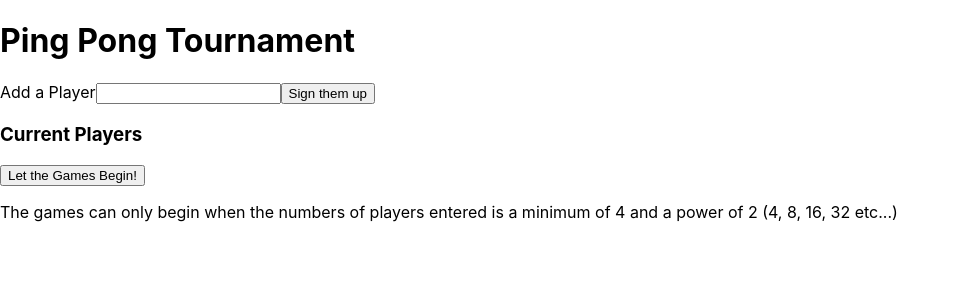
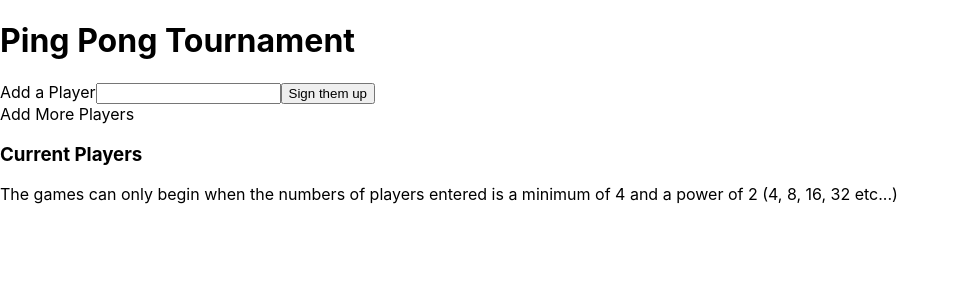
Before and after one commit to dredgos/develop-me--technical-challenge, a React (Create React App) app: page / in a window 1280 px wide. Shown: the top 300 px of the page, without its empty margins (0-960 px from the left). Built offline with nearby package versions, Linux system fonts and the light colour scheme.

Commit message:
Added check to ensure players is a power of 2 and at least 4

```diff
--- a/src/components/addPlayer/AddPlayer.js
+++ b/src/components/addPlayer/AddPlayer.js
@@ -1,10 +1,15 @@
 import { useState } from "react";
 import Button from "../button/Button"
 
-const AddPlayer = ({ addNewPlayer, players }) => {
+const AddPlayer = ({ addNewPlayer, players, startTourney }) => {
 
     const [input, setInput] = useState("");
-    const [inputError, setInputError] = useState(false)
+    const [inputError, setInputError] = useState(false);
+    let [enoughPlayers, setEnoughPlayers] = useState(false);
+
+    const powerOfTwo = (x) => {
+        return x >= 4 && Math.log2(x) % 1 === 0;
+    }
 
     const handlePlayerName = (e) => {
         setInput(e.currentTarget.value);
@@ -18,13 +23,14 @@ const AddPlayer = ({ addNewPlayer, players }) => {
         } else {
             e.preventDefault();
             addNewPlayer(input);
+            setEnoughPlayers(powerOfTwo(players.length + 1));
             setInput("");
         }
     }
 
     return (
         <>
-        <form onSubmit={handleSubmit}>
+            <form onSubmit={handleSubmit} >
                 <label htmlFor="newplayer">Add a Player</label>
                 <input
                     required
@@ -35,6 +41,7 @@ const AddPlayer = ({ addNewPlayer, players }) => {
                 />
                 <Button buttonText="Sign them up" />
             </form>
+            {enoughPlayers ? <button onClick={startTourney}>Let the Games Begin!</button> : "Add More Players"}
             {inputError ? <p>That player is already signed up</p> : null}
         </>
     );
--- a/src/components/addPlayer/index.js
+++ b/src/components/addPlayer/index.js
@@ -1,6 +1,7 @@
 import { connect } from 'react-redux';
-import { addPlayer } from '../../data/actions/State';
+import { addPlayer, prepareTournament } from '../../data/actions/State';
 import AddPlayer from './AddPlayer';
+
 
 const mapStateToProps = (state) => {
     return {
@@ -12,7 +13,8 @@ const mapStateToProps = (state) => {
 
 const mapDispatchToProps = (dispatch) => {
     return {
-        addNewPlayer: (data) => dispatch(addPlayer(data))
+        addNewPlayer: (data) => dispatch(addPlayer(data)),
+        startTourney: (data) => dispatch(prepareTournament(data))
     }
 }
 
--- a/src/components/playerList/PlayerList.js
+++ b/src/components/playerList/PlayerList.js
@@ -7,7 +7,6 @@ const PlayerList = ({ players, startTourney }) => {
                     <li key={index}>{player}</li>
                 ))}
             </ul>
-            <button onClick={startTourney}>Let the Games Begin!</button>
         </section>
     );
 };
--- a/src/components/playerList/index.js
+++ b/src/components/playerList/index.js
@@ -1,20 +1,16 @@
 import { connect } from 'react-redux';
 import PlayerList from './PlayerList'
-import { prepareTournament } from '../../data/actions/State'
+
 
 
 const mapStateToProps = (state) => {
     return {
-        players: state.players
-    }
-}
-
-const mapDispatchToProps = (dispatch) => {
-    return {
-        startTourney: (data) => dispatch(prepareTournament(data))
+        players: state.players,
     }
 }
 
 
 
-export default connect(mapStateToProps, mapDispatchToProps)(PlayerList);
+
+
+export default connect(mapStateToProps)(PlayerList);
```
Lines whose indentation alone changed are shown as unchanged.
